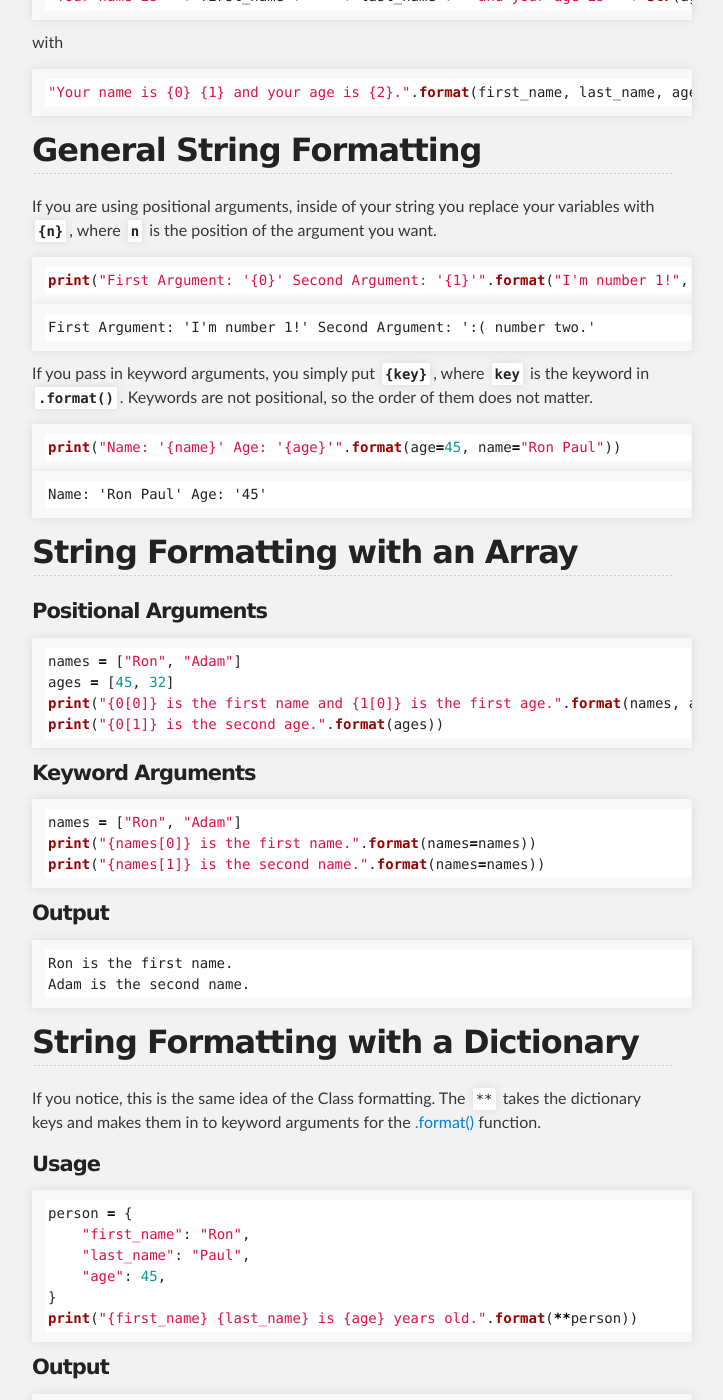
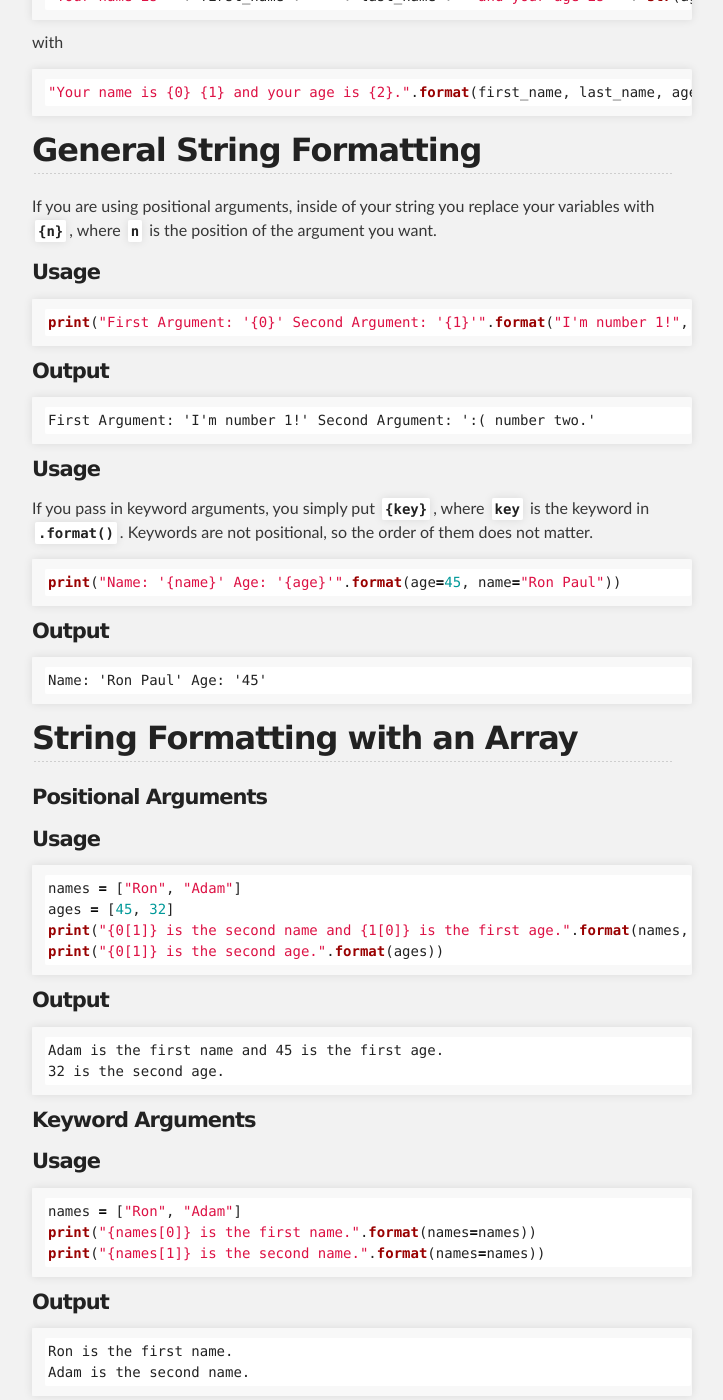
Before and after one commit to pythonforalayman/pythonforalayman.github.io, a Jekyll site: the page built from _posts/2017-03-03-string-formatting.markdown, in a window 1280 px wide and 1400 px high, scrolled down 477 px. Shown: the whole window, without its empty margins (288-1011 px from the left). Built offline with Jekyll 4.4.1, drawn with Linux system fonts in a browser that asks for light colours.

Commit message:
Further formatting

````diff
--- a/_posts/2017-03-03-string-formatting.markdown
+++ b/_posts/2017-03-03-string-formatting.markdown
@@ -24,20 +24,24 @@ with
 
 If you are using positional arguments, inside of your string you replace your variables with **`{n}`**, where **`n`** is the position of the argument you want.
 
+#### Usage
 ```python
 print("First Argument: '{0}' Second Argument: '{1}'".format("I'm number 1!", ":( number two."))
 ```
 
+#### Output
 ```
 First Argument: 'I'm number 1!' Second Argument: ':( number two.'
 ```
 
+#### Usage
 If you pass in keyword arguments, you simply put **`{key}`**, where **`key`** is the keyword in **`.format()`**. Keywords are not positional, so the order of them does not matter.
 
 ```python
 print("Name: '{name}' Age: '{age}'".format(age=45, name="Ron Paul"))
 ```
 
+#### Output
 ```
 Name: 'Ron Paul' Age: '45'
 ```
@@ -45,14 +49,21 @@ Name: 'Ron Paul' Age: '45'
 
 ## String Formatting with an Array
 #### Positional Arguments
+#### Usage
 ```python
 names = ["Ron", "Adam"]
 ages = [45, 32]
-print("{0[0]} is the first name and {1[0]} is the first age.".format(names, ages))
+print("{0[1]} is the second name and {1[0]} is the first age.".format(names, ages))
 print("{0[1]} is the second age.".format(ages))
+```
+#### Output
+```
+Adam is the first name and 45 is the first age.
+32 is the second age.
 ```
 
 #### Keyword Arguments
+#### Usage
 ```python
 names = ["Ron", "Adam"]
 print("{names[0]} is the first name.".format(names=names))
@@ -66,8 +77,10 @@ Adam is the second name.
 
 
 ## String Formatting with a Dictionary
+
 If you notice, this is the same idea of the Class formatting.
 The `**` takes the dictionary keys and makes them in to keyword arguments for the [.format()](https://docs.python.org/3/library/string.html#custom-string-formatting) function.
+
 #### Usage
 ```python
 person = {
@@ -107,6 +120,7 @@ print("{first_name} {last_name} is {age} years old.".format(**vars(u1)))
 Ron Paul is 45 years old.
 ```
 
+#### Usage
 ```python
 u1 = Person("Ron", "Paul", 45)
 u2 = Person("Adam", "Smith", 32)
````
